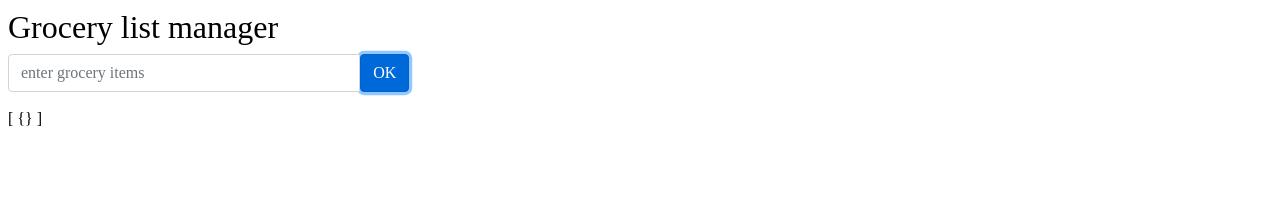
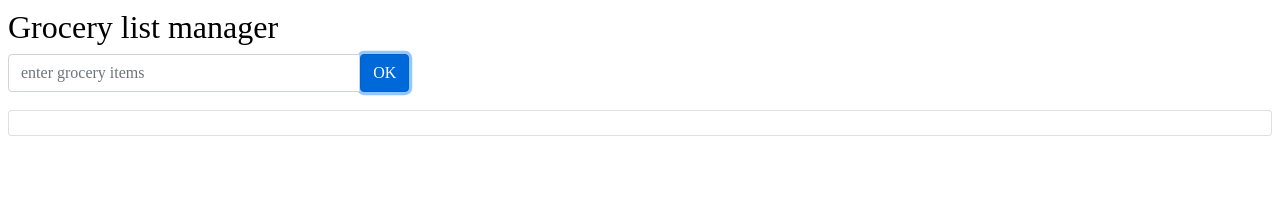
Before and after one commit to IrynaKysil/grocery-list, an Angular app: page / in a window 1280 px wide. Both pictures are taken after a click on the button "OK". Shown: the top 200 px of the page. Built offline with nearby package versions, Linux system fonts and the light colour scheme.

Commit message:
displaying the added items

```diff
--- a/src/app/grocery.component.html
+++ b/src/app/grocery.component.html
@@ -4,19 +4,22 @@
   <div class="row">
       <div class="col-xs-6 col-md-4">
           <div class="input-group">
-            <input type="text" class="form-control" placeholder="enter grocery items" id="txtSearch" [(ngModel)]="task" />
+              <input type="text" class="form-control" placeholder="enter grocery items" [(ngModel)]="task" />
               <div class="input-group-btn">
-                <button class="btn btn-primary" type="button" (click)="onClick()">
-                  <span>OK</span>
-               </button>
+                  <button class="btn btn-primary" type="button" (click)="onClick()">
+      <span>OK</span>
+      </button>
               </div>
-
           </div>
-          <br>
-          <span>
-            {{tasks | json}}
-        </span>
       </div>
   </div>
 
+  <br />
+
+  <ul class="list-group">
+      <li *ngFor="let task of tasks" class="list-group-item">
+          <span> {{ task.name }} </span>
+      </li>
+  </ul>
+
 </div>
```
